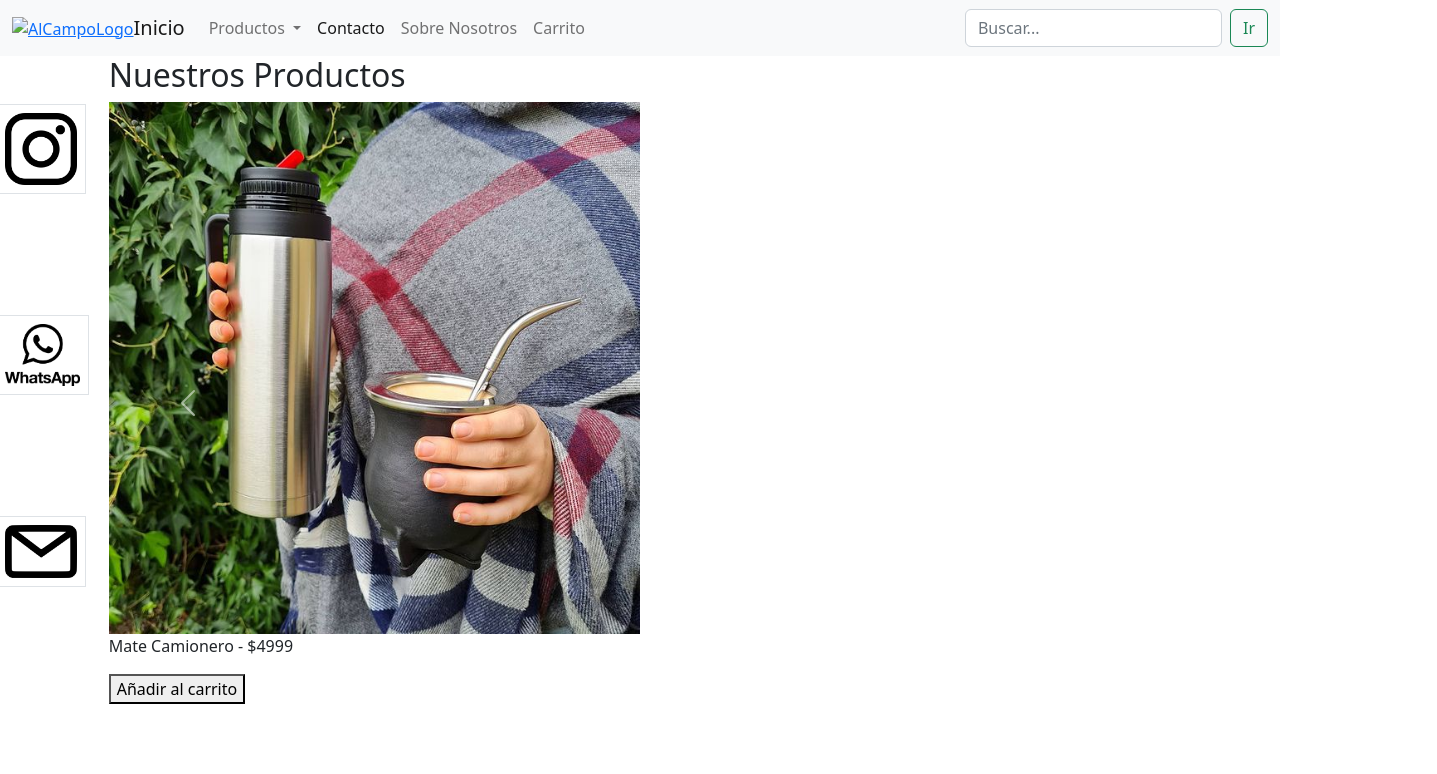
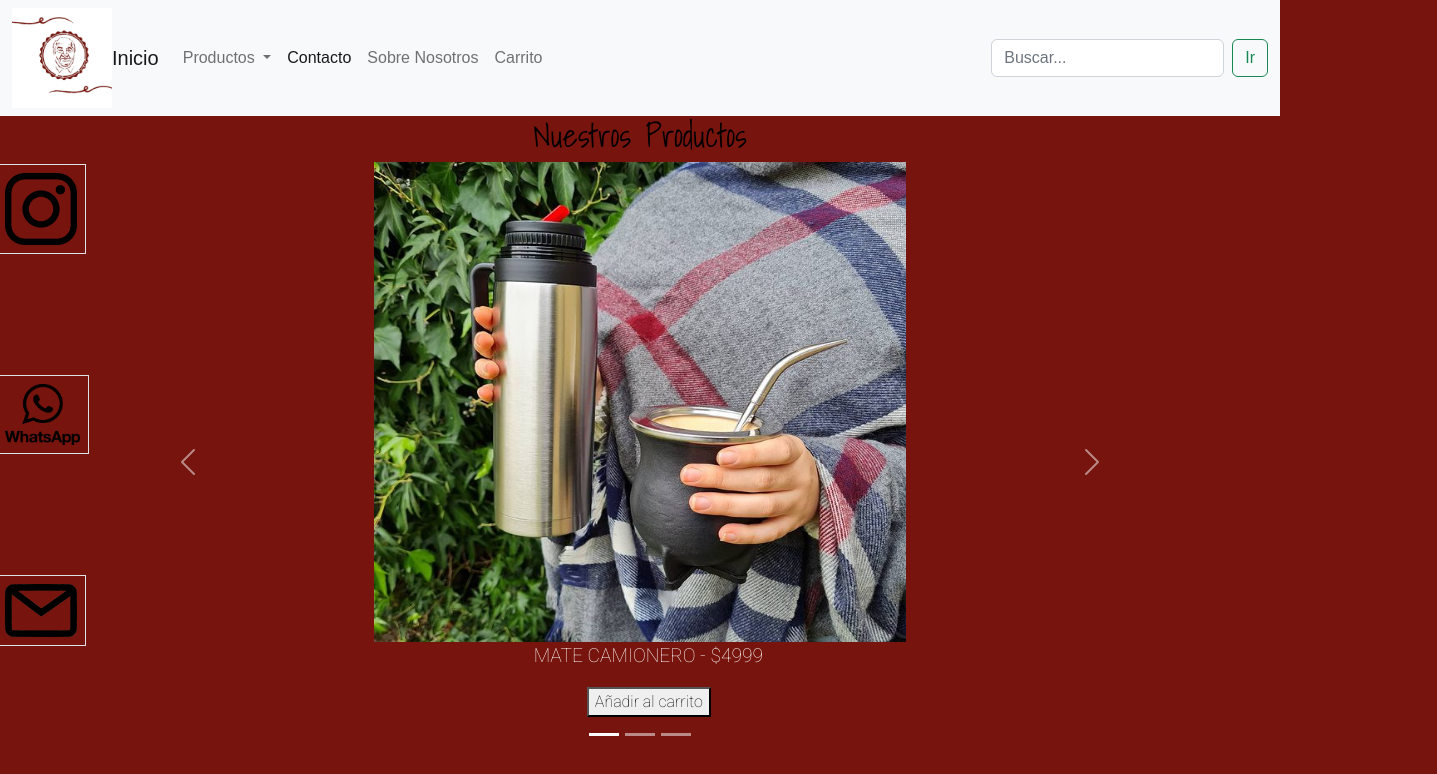
Before and after one commit to OliverAug/proyecto-augustooliver, a plain HTML site: page index.html in a window 1280 px wide. Shown: the whole page, 1437 px wide, since content can reach past the window. Drawn offline with nearby package versions, Linux system fonts and the light colour scheme; the site is published under a folder, as on GitHub Pages, so addresses that start at the root find nothing; a web font is replaced by a local one.

Commit message:
Fixeado CSS

```diff
--- a/index.html
+++ b/index.html
@@ -8,7 +8,7 @@
     <link href="https://cdn.jsdelivr.net/npm/bootstrap@5.2.0-beta1/dist/css/bootstrap.min.css" rel="stylesheet"
         integrity="sha384-0evHe/X+R7YkIZDRvuzKMRqM+OrBnVFBL6DOitfPri4tjfHxaWutUpFmBp4vmVor" crossorigin="anonymous">
     <title>Inicio - Al Campo Tienda</title>
-    <link rel="stylesheet" href="/css/estilo.css">
+    <link rel="stylesheet" href="css/estilo.css">
     <link rel="preconnect" href="https://fonts.googleapis.com">
 <link rel="preconnect" href="https://fonts.gstatic.com" crossorigin>
 <link href="https://fonts.googleapis.com/css2?family=IBM+Plex+Sans+KR:wght@200;300&family=Roboto:wght@100&display=swap" rel="stylesheet">
@@ -18,7 +18,7 @@
 <body>
     <nav class="navbar navbar-expand-lg bg-light">
         <div class="container-fluid">
-            <a href="index.html"><img src="/img/alcampo-logo.jpg" alt="AlCampoLogo" height="100px"></a>
+            <a href="index.html"><img src="img/alcampo-logo.jpg" alt="AlCampoLogo" height="100px"></a>
             <a class="navbar-brand" href="index.html">Inicio</a>
             <button class="navbar-toggler" type="button" data-bs-toggle="collapse"
                 data-bs-target="#navbarSupportedContent" aria-controls="navbarSupportedContent" aria-expanded="false"
```
